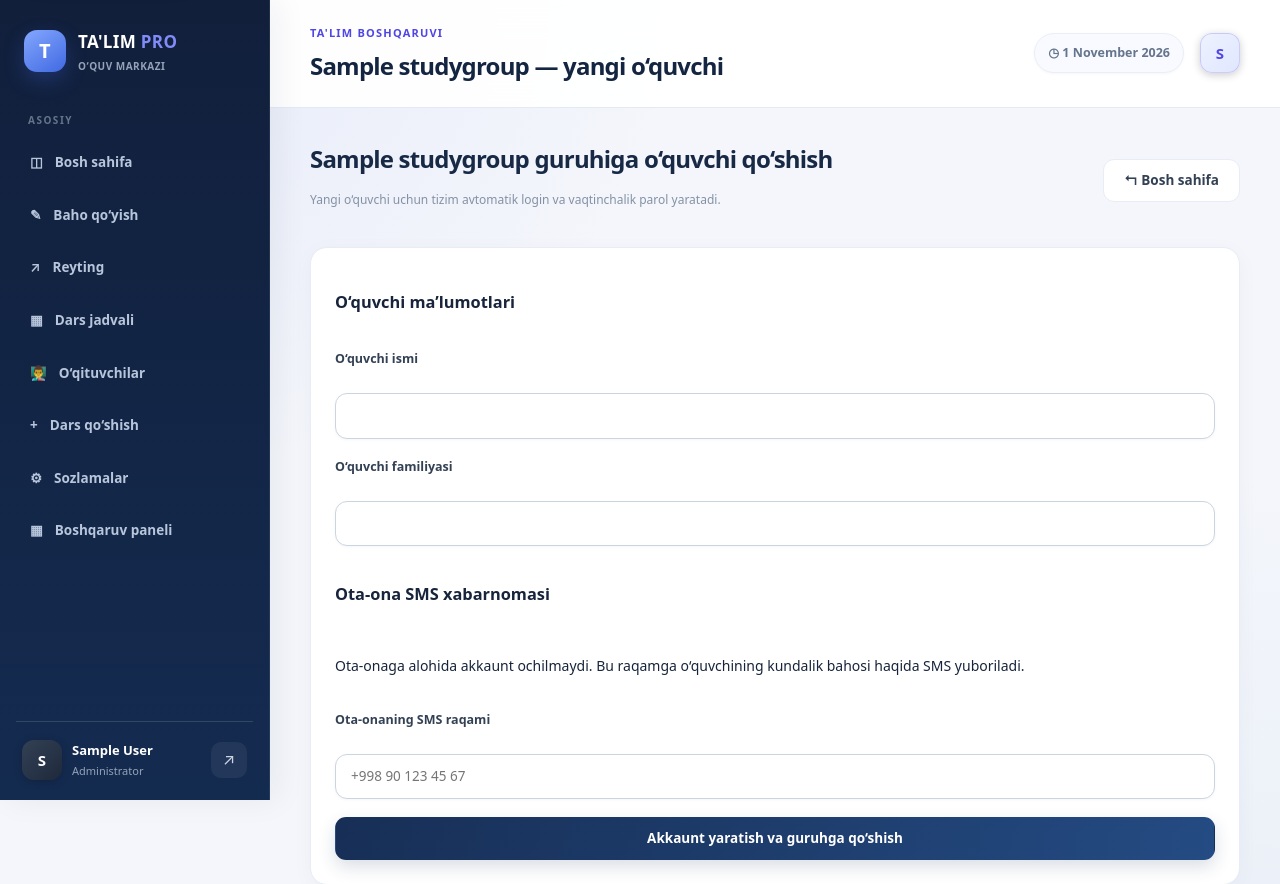
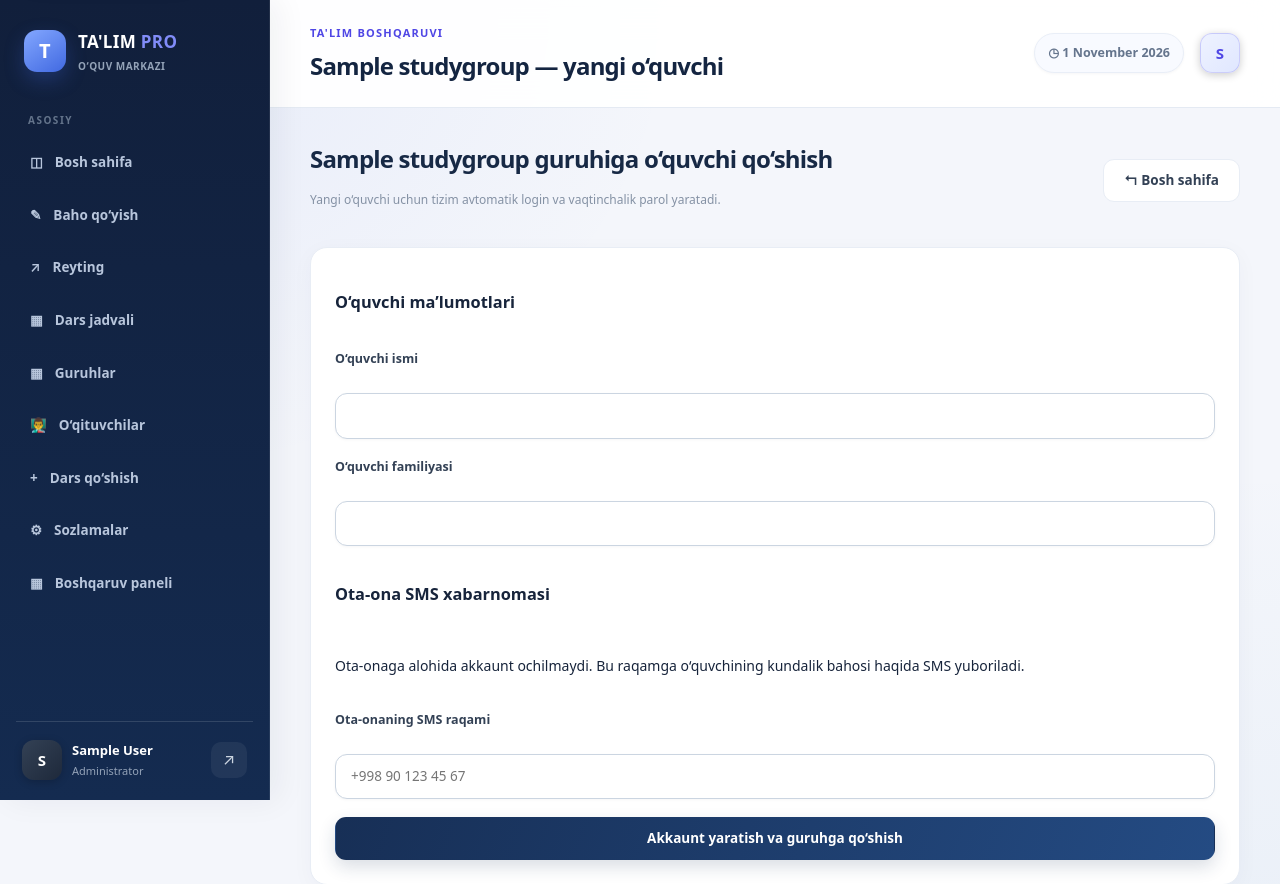
Before and after one commit to ovyoyoyoly54-dev/talim-pro, a Django app: page /guruh/1/oquvchi-qoshish/ in a window 1280 px wide. Shown: the top 884 px of the page. Run offline with Django 5.2, Linux system fonts and the light colour scheme; a user stored in the database is signed in; tables that the repository leaves empty hold one stand-in row (values such as "Sample post").

Commit message:
Add group management to administrator sidebar

```diff
--- a/talim_pro/templates/base.html
+++ b/talim_pro/templates/base.html
@@ -25,7 +25,7 @@
       {% if user.role == 'teacher' or user.role == 'admin' or user.is_superuser %}<a href="{% url 'grade_lesson' %}">✎ <span>Baho qo‘yish</span></a>{% endif %}
       <a href="{% url 'ranking' %}">↗ <span>Reyting</span></a>
       <a href="{% url 'schedule' %}">▦ <span>Dars jadvali</span></a>
-      {% if user.role == 'admin' or user.is_superuser %}<a href="{% url 'teacher_management' %}"{% if request.resolver_match.url_name == 'teacher_management' %} class="active" aria-current="page"{% endif %}>👨‍🏫 <span>O‘qituvchilar</span></a><a href="{% url 'lesson_create' %}"{% if request.resolver_match.url_name == 'lesson_create' %} class="active" aria-current="page"{% endif %}>+ <span>Dars qo‘shish</span></a>{% endif %}
+      {% if user.role == 'admin' or user.is_superuser %}<a href="{% url 'group_management' %}"{% if request.resolver_match.url_name == 'group_management' or request.resolver_match.url_name == 'group_detail' %} class="active" aria-current="page"{% endif %}>▦ <span>Guruhlar</span></a><a href="{% url 'teacher_management' %}"{% if request.resolver_match.url_name == 'teacher_management' %} class="active" aria-current="page"{% endif %}>👨‍🏫 <span>O‘qituvchilar</span></a><a href="{% url 'lesson_create' %}"{% if request.resolver_match.url_name == 'lesson_create' %} class="active" aria-current="page"{% endif %}>+ <span>Dars qo‘shish</span></a>{% endif %}
       <a href="{% url 'settings_panel' %}"{% if request.resolver_match.url_name == 'settings_panel' %} class="active" aria-current="page"{% endif %}>⚙ <span>Sozlamalar</span></a>
       {% if user.is_staff or user.is_superuser %}<a href="{% url 'admin:index' %}">▦ <span>Boshqaruv paneli</span></a>{% endif %}
     </nav>
```
